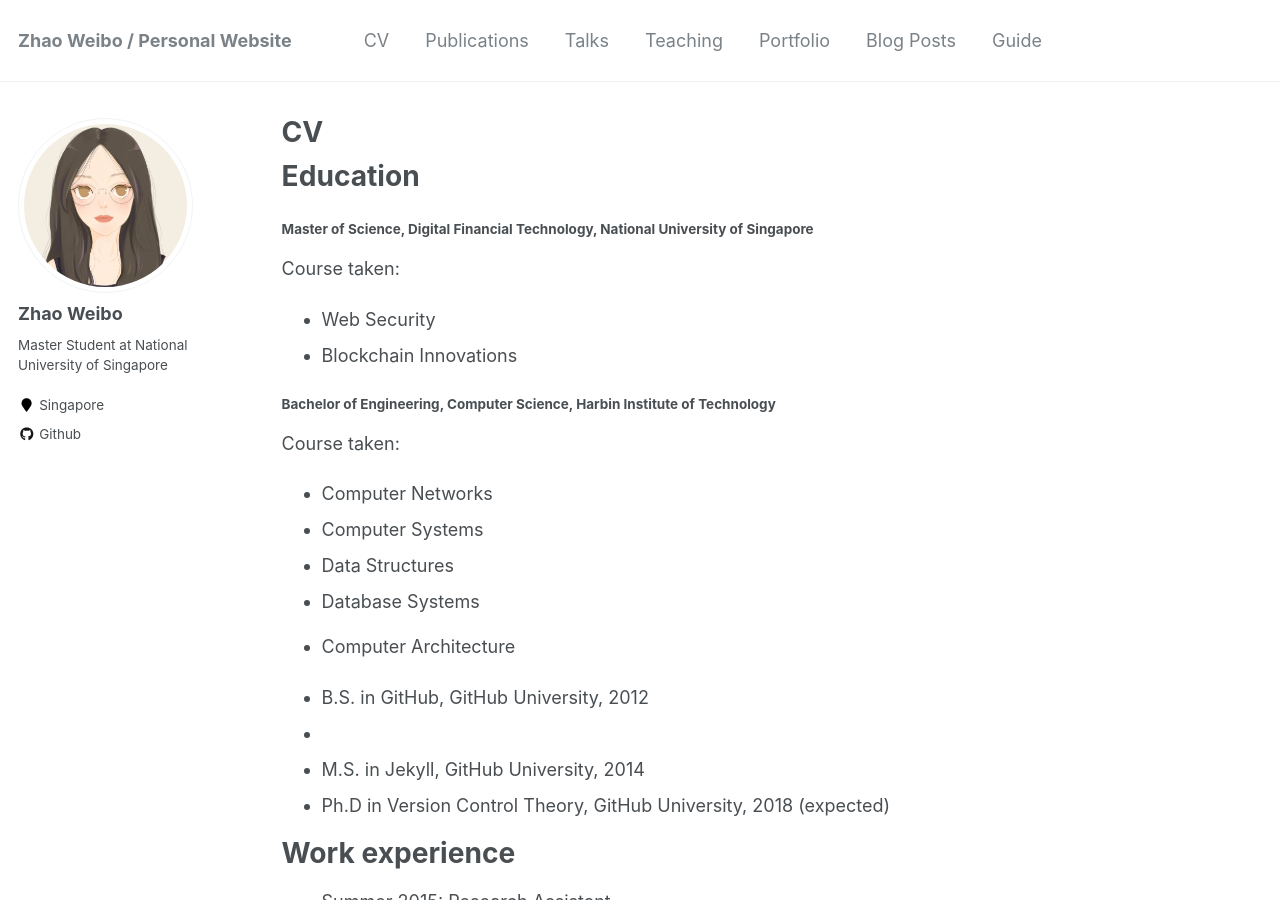
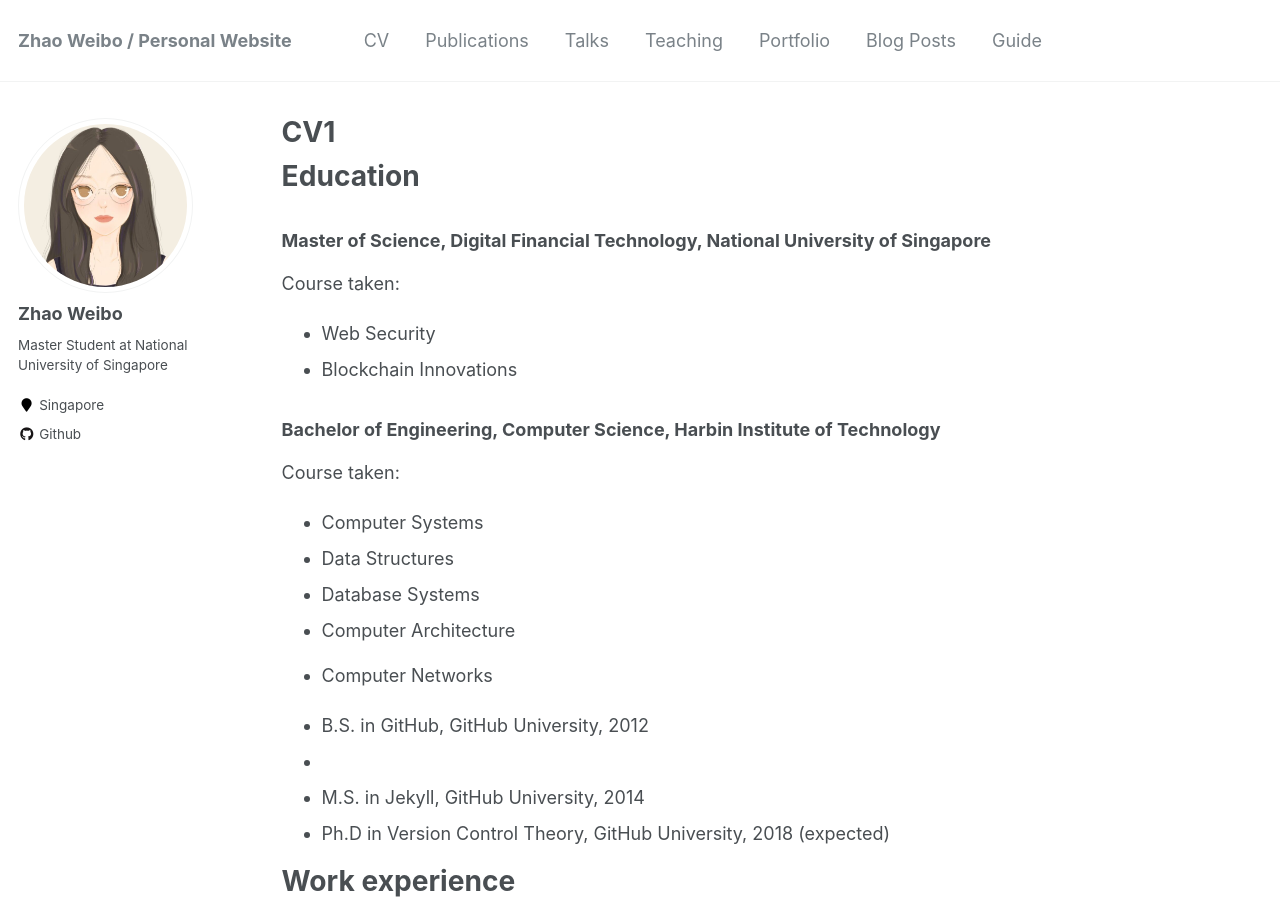
Before and after one commit to LexieZB/LexieZB.github.io, a Jekyll site: the page built from _pages/cv.md, in a window 1280 px wide and 900 px high. Built offline with Jekyll 4.4.1, drawn with Linux system fonts in a browser that asks for light colours.

Commit message:
try modify CV

```diff
--- a/_pages/cv.md
+++ b/_pages/cv.md
@@ -1,6 +1,6 @@
 ---
 layout: archive
-title: "CV"
+title: "CV1"
 permalink: /cv/
 author_profile: true
 redirect_from:
@@ -12,22 +12,22 @@
 Education
 ======
 
-#### Master of Science, Digital Financial Technology, National University of Singapore
+### Master of Science, Digital Financial Technology, National University of Singapore
 
 Course taken:
 
 - Web Security
 - Blockchain Innovations
 
-#### Bachelor of Engineering, Computer Science, Harbin Institute of Technology
+### Bachelor of Engineering, Computer Science, Harbin Institute of Technology
 
 Course taken:
 
-- Computer Networks
 - Computer Systems
 - Data Structures
 - Database Systems
 - Computer Architecture
+- Computer Networks
 
 * B.S. in GitHub, GitHub University, 2012
 *
```
